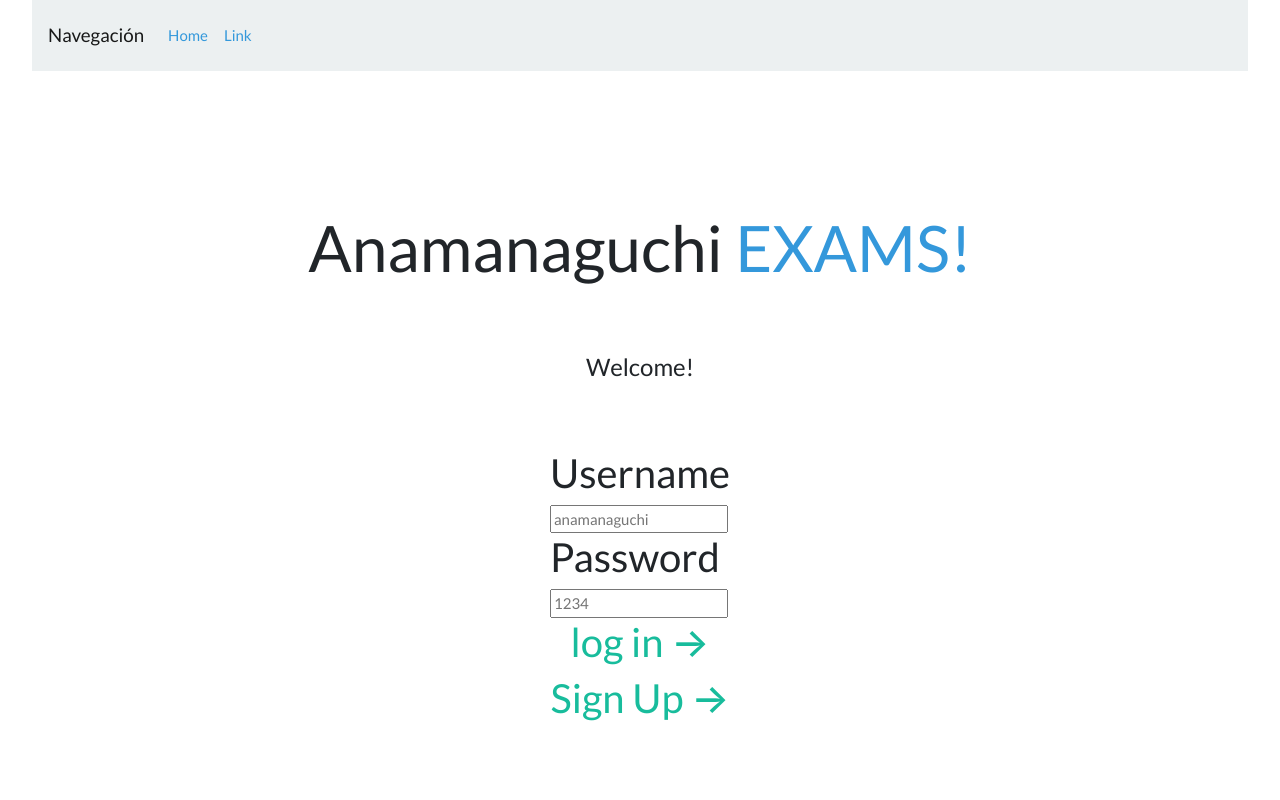
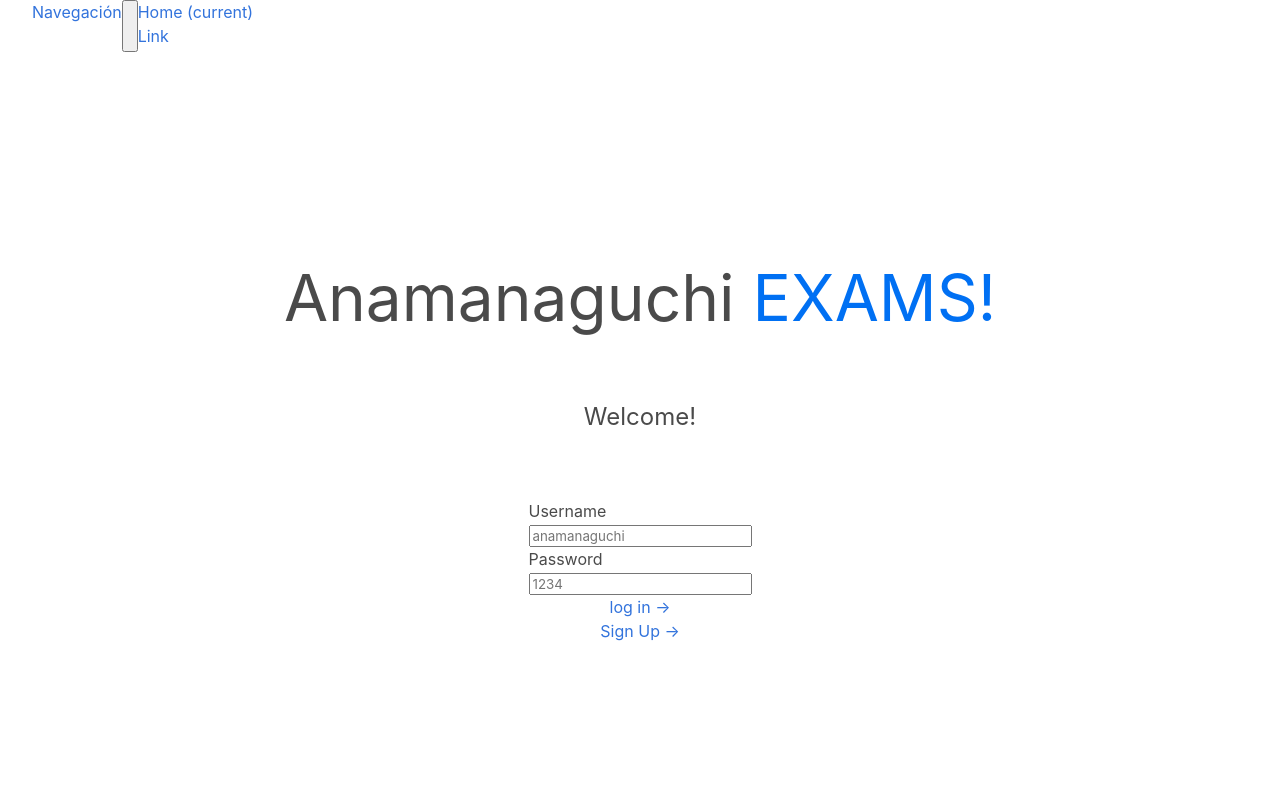
Before and after one commit to GilmarAmezquita/Taller-intro-nextjs, a Next.js app in the folder exams-platform/: page / in a window 1280 px wide. Shown: the top 800 px of the page. Built offline with nearby package versions, Linux system fonts and the light colour scheme.

Commit message:
Changed stylesheet

```diff
--- a/exams-platform/components/Container.js
+++ b/exams-platform/components/Container.js
@@ -6,9 +6,10 @@ const Container = (props) => {
         <div>
             <Head>
                 <title>{props.title}</title>
-                <link rel="stylesheet" href="https://cdn.jsdelivr.net/npm/bootswatch@4.5.2/dist/flatly/bootstrap.min.css"/>
+                <link rel="stylesheet" href="https://cdnjs.cloudflare.com/ajax/libs/bulma/0.7.1/css/bulma.min.css"></link>
+                <script src="https://kit.fontawesome.com/e30e4457e3.js" crossorigin="anonymous"></script>
             </Head>
-            <Navigation/>
+            <Navigation login={props.login}/>
             <div>
                 {props.children}
             </div>
```
